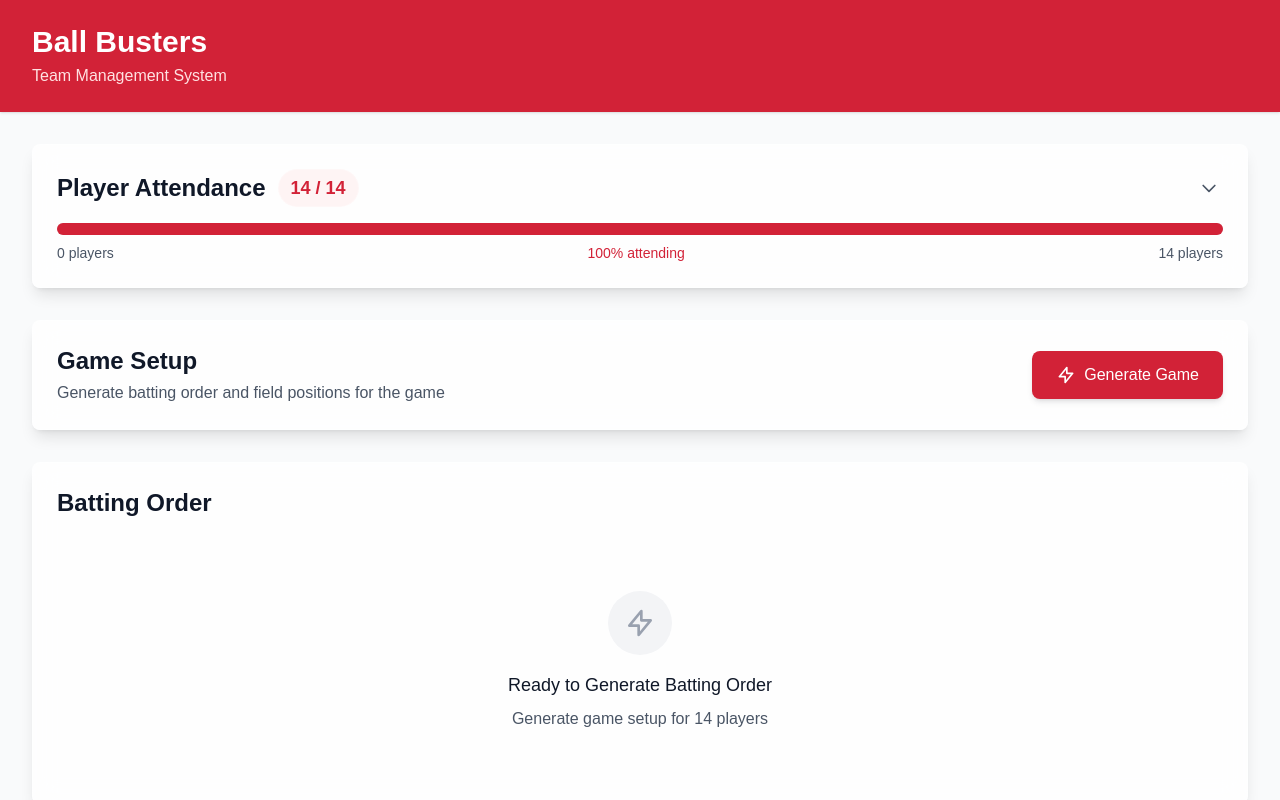
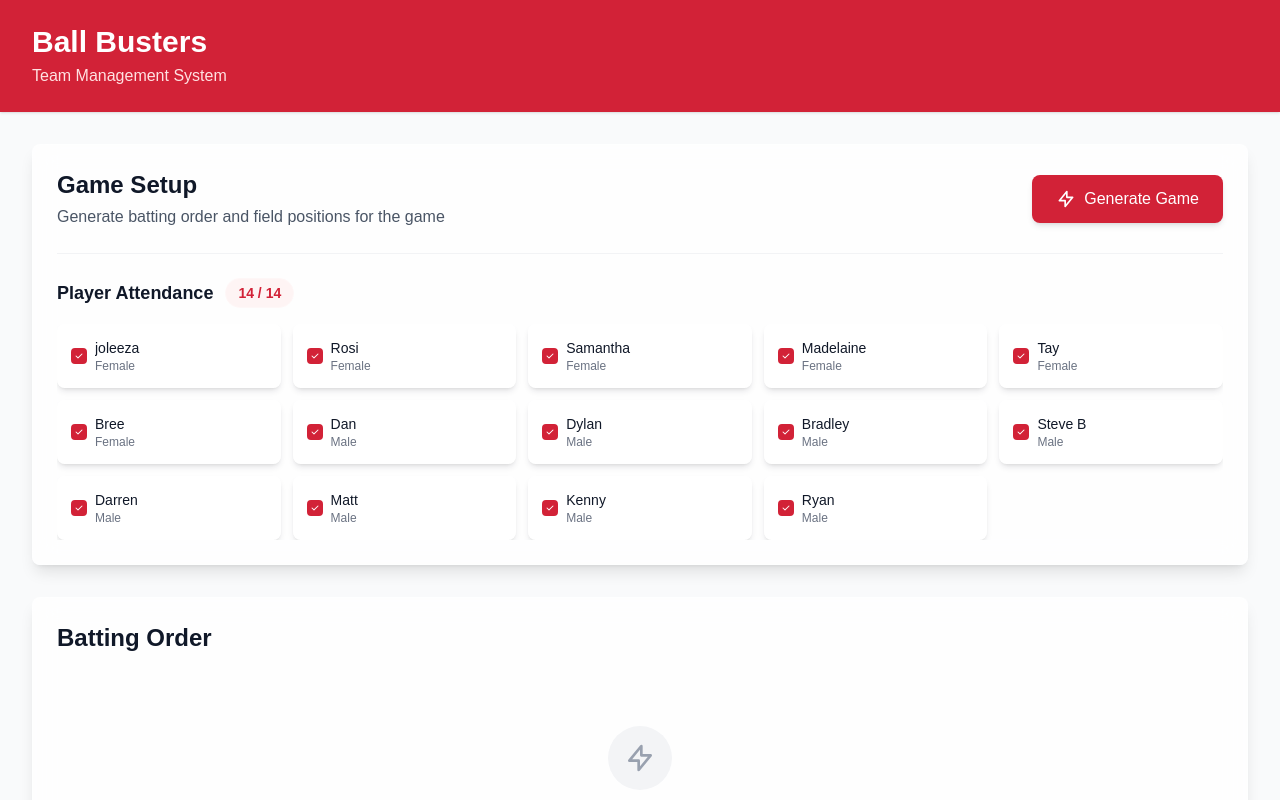
Before and after one commit to BradleyExton/ball-busters, a Next.js app: page / in a window 1280 px wide. Shown: the top 800 px of the page. Built offline with nearby package versions, Linux system fonts and the light colour scheme.

Commit message:
Add ability to share

```diff
--- a/app/AttendanceForm/index.tsx
+++ b/app/AttendanceForm/index.tsx
@@ -1,6 +1,6 @@
 "use client";
 
-import { useState } from "react";
+import { useState, useEffect, useRef } from "react";
 import { players } from "../data/players";
 
 interface AttendanceFormProps {
@@ -14,8 +14,31 @@ export default function AttendanceForm({
 }: AttendanceFormProps) {
   const [isExpanded, setIsExpanded] = useState(false);
 
+  // Ref for attendance card container to detect outside clicks
+  const attendanceRef = useRef<HTMLDivElement>(null);
+
+  // Handle outside click to collapse attendance card
+  useEffect(() => {
+    const handleClickOutside = (event: MouseEvent) => {
+      if (
+        attendanceRef.current &&
+        !attendanceRef.current.contains(event.target as Node)
+      ) {
+        setIsExpanded(false);
+      }
+    };
+
+    document.addEventListener("mousedown", handleClickOutside);
+    return () => {
+      document.removeEventListener("mousedown", handleClickOutside);
+    };
+  }, []);
+
   return (
-    <div className="bg-white/80 backdrop-blur-md rounded-lg shadow-lg border border-white/20 mb-8">
+    <div
+      ref={attendanceRef}
+      className="bg-white/80 backdrop-blur-md rounded-lg shadow-lg border border-white/20 mb-8"
+    >
       {/* Collapsible Header */}
       <div
         className="p-4 sm:p-6 cursor-pointer hover:bg-white/20 transition-colors duration-200"
--- a/app/Batting/index.tsx
+++ b/app/Batting/index.tsx
@@ -191,7 +191,7 @@ export default function BattingOrder({
           {isGenerated && battingOrder.length > 0 && (
             <button
               onClick={() => setIsEditMode(!isEditMode)}
-              className="px-3 py-1.5 text-sm font-medium rounded-lg transition-all duration-200 flex items-center gap-2 print:hidden shadow-md hover:shadow-lg hover:scale-105 active:scale-95 bg-[#D22237] text-white hover:bg-red-700"
+              className="px-3 py-1.5 text-sm font-medium rounded-lg transition-all duration-200 flex items-center gap-2 print:hidden shadow-md hover:shadow-lg hover:scale-105 active:scale-95 bg-[#D22237] text-white hover:bg-red-700 cursor-pointer"
             >
               {isEditMode ? (
                 <>
@@ -308,7 +308,7 @@ export default function BattingOrder({
                 <tr className="bg-[#D22237]">
                   <th
                     className={`py-2 text-center font-semibold text-white text-sm ${
-                      battingOrder.length > 11 ? "px-2" : "px-3"
+                      battingOrder.length > 9 ? "px-1" : "px-2"
                     }`}
                   >
                     Position
@@ -316,8 +316,8 @@ export default function BattingOrder({
                   {battingOrder.map((_, index) => (
                     <th
                       key={index}
-                      className={`py-2 text-center font-semibold text-white min-w-[80px] text-sm ${
-                        battingOrder.length > 11 ? "px-1" : "px-2"
+                      className={`py-2 text-center font-semibold text-white min-w-[60px] text-sm ${
+                        battingOrder.length > 9 ? "px-0.5" : "px-1"
                       }`}
                     >
                       {index + 1}
@@ -329,7 +329,7 @@ export default function BattingOrder({
                 <tr className="bg-gray-50">
                   <td
                     className={`py-2 font-medium text-white bg-[#354d74] text-sm ${
-                      battingOrder.length > 11 ? "px-2" : "px-3"
+                      battingOrder.length > 9 ? "px-1" : "px-2"
                     }`}
                   >
                     Player
@@ -358,7 +358,7 @@ export default function BattingOrder({
                         onDragEnd={isEditMode ? handleDragEnd : undefined}
                         className={`py-2 text-center text-xs font-medium ${
                           isEditMode ? "cursor-move" : "cursor-default"
-                        } ${battingOrder.length > 11 ? "px-1" : "px-2"} ${
+                        } ${battingOrder.length > 9 ? "px-0.5" : "px-1"} ${
                           draggedIndex === index ? "opacity-50 scale-95" : ""
                         } ${
                           hasAnyViolation
@@ -397,30 +397,6 @@ export default function BattingOrder({
           </div>
 
           <div className="mt-6 space-y-3">
-            <div className="p-4 bg-white/60 backdrop-blur-sm rounded-lg border border-white/30 shadow-md print:hidden">
-              <div className="flex items-center justify-between">
-                <div className="text-sm text-[#354d74] font-medium">
-                  Total Batters: {battingOrder.length}
-                </div>
-                {hasAnyViolations() && (
-                  <div className="text-sm text-red-600 font-medium flex items-center">
-                    <svg
-                      className="w-4 h-4 mr-1"
-                      fill="currentColor"
-                      viewBox="0 0 20 20"
-                    >
-                      <path
-                        fillRule="evenodd"
-                        d="M8.257 3.099c.765-1.36 2.722-1.36 3.486 0l5.58 9.92c.75 1.334-.213 2.98-1.742 2.98H4.42c-1.53 0-2.493-1.646-1.743-2.98l5.58-9.92zM11 13a1 1 0 11-2 0 1 1 0 012 0zm-1-8a1 1 0 00-1 1v3a1 1 0 002 0V6a1 1 0 00-1-1z"
-                        clipRule="evenodd"
-                      />
-                    </svg>
-                    Rule Violations Detected
-                  </div>
-                )}
-              </div>
-            </div>
-
             <div
               ref={rulesRef}
               className="p-3 bg-blue-50/80 backdrop-blur-sm rounded-lg border border-blue-200/50 print:hidden cursor-pointer"
--- a/app/page.tsx
+++ b/app/page.tsx
@@ -4,7 +4,6 @@ import { useState, useEffect, Suspense } from "react";
 import { useSearchParams, useRouter } from "next/navigation";
 import Image from "next/image";
 import PositionsTable from "./PositionsTable";
-import AttendanceForm from "./AttendanceForm";
 import BattingOrder from "./Batting";
 import { players } from "./data/players";
 
@@ -19,6 +18,7 @@ function HomeContent() {
 
   const [isGameGenerated, setIsGameGenerated] = useState(false);
   const [battingOrder, setBattingOrder] = useState<string[]>([]);
+  const [isAttendanceCollapsed, setIsAttendanceCollapsed] = useState(false);
 
   // Load shared game state from URL parameters
   useEffect(() => {
@@ -46,6 +46,7 @@ function HomeContent() {
           setAttendingPlayers(validAttendance);
           setBattingOrder(validBattingOrder);
           setIsGameGenerated(true);
+          setIsAttendanceCollapsed(true);
         }
       } catch (error) {
         console.error("Error parsing shared game data:", error);
@@ -62,6 +63,7 @@ function HomeContent() {
     // Reset game when attendance changes
     setIsGameGenerated(false);
     setBattingOrder([]);
+    setIsAttendanceCollapsed(false);
   };
 
   // Share functionality
@@ -429,11 +431,13 @@ function HomeContent() {
 
     setBattingOrder(bestOrder);
     setIsGameGenerated(true);
+    setIsAttendanceCollapsed(true);
   };
 
   const resetGame = () => {
     setIsGameGenerated(false);
     setBattingOrder([]);
+    setIsAttendanceCollapsed(false);
     // Clear URL parameters
     router.push(window.location.pathname);
   };
@@ -450,13 +454,6 @@ function HomeContent() {
       </div>
 
       <div className="max-w-7xl mx-auto px-4 sm:px-6 lg:px-8 py-4 sm:py-8 space-y-4 sm:space-y-8 print:py-2 print:space-y-4 print:w-full print:max-w-none print:px-8">
-        <div className="print:hidden">
-          <AttendanceForm
-            attendingPlayers={attendingPlayers}
-            onAttendanceChange={handleAttendanceChange}
-          />
-        </div>
-
         {/* Game Generation Section */}
         <div className="bg-white/80 backdrop-blur-md rounded-lg shadow-lg border border-white/20 p-4 sm:p-6 print:hidden">
           <div className="flex flex-col sm:flex-row sm:items-center sm:justify-between space-y-4 sm:space-y-0">
@@ -553,6 +550,103 @@ function HomeContent() {
               )}
             </div>
           </div>
+
+          {/* Player Attendance Section */}
+          <div className="mt-6 border-t border-gray-200/50 pt-6">
+            <div className="flex items-center justify-between mb-4">
+              <div className="flex items-center space-x-3">
+                <h3 className="text-lg font-semibold text-gray-900">
+                  Player Attendance
+                </h3>
+                <span className="text-sm font-bold text-[#D22237] bg-red-50/80 backdrop-blur-sm px-3 py-1 rounded-full border border-white/30">
+                  {attendingPlayers.length} / {players.length}
+                </span>
+              </div>
+              {isGameGenerated && (
+                <button
+                  onClick={() =>
+                    setIsAttendanceCollapsed(!isAttendanceCollapsed)
+                  }
+                  className="flex items-center space-x-1 px-3 py-1.5 text-sm font-medium text-gray-600 hover:text-[#D22237] hover:bg-red-50/60 rounded-lg transition-all duration-200 cursor-pointer"
+                >
+                  <svg
+                    className={`w-4 h-4 transition-transform duration-200 ${
+                      isAttendanceCollapsed ? "rotate-0" : "rotate-180"
+                    }`}
+                    fill="none"
+                    stroke="currentColor"
+                    viewBox="0 0 24 24"
+                  >
+                    <path
+                      strokeLinecap="round"
+                      strokeLinejoin="round"
+                      strokeWidth={2}
+                      d="M19 9l-7 7-7-7"
+                    />
+                  </svg>
+                  <span>{isAttendanceCollapsed ? "Show" : "Hide"}</span>
+                </button>
+              )}
+            </div>
+
+            {/* Player Grid - Collapsible */}
+            <div
+              className={`transition-all duration-300 ease-in-out overflow-hidden ${
+                isAttendanceCollapsed
+                  ? "max-h-0 opacity-0"
+                  : "max-h-[2000px] opacity-100"
+              }`}
+            >
+              <div className="grid grid-cols-2 sm:grid-cols-3 lg:grid-cols-4 xl:grid-cols-5 gap-3">
+                {players.map((player) => (
+                  <label
+                    key={player.name}
+                    className="group flex items-center space-x-2 cursor-pointer p-3 rounded-lg border-2 border-white/30 hover:border-[#D22237]/60 transition-all duration-200 bg-white/40 backdrop-blur-sm hover:bg-red-50/60 shadow-md min-w-0"
+                  >
+                    <div className="relative flex-shrink-0">
+                      <input
+                        type="checkbox"
+                        checked={attendingPlayers.includes(player.name)}
+                        onChange={(e) =>
+                          handleAttendanceChange(player.name, e.target.checked)
+                        }
+                        className="sr-only"
+                      />
+                      <div
+                        className={`w-4 h-4 rounded border-2 flex items-center justify-center transition-all duration-200 ${
+                          attendingPlayers.includes(player.name)
+                            ? "bg-[#D22237] border-[#D22237]"
+                            : "bg-white border-gray-300 group-hover:border-[#D22237]"
+                        }`}
+                      >
+                        {attendingPlayers.includes(player.name) && (
+                          <svg
+                            className="w-2.5 h-2.5 text-white"
+                            fill="currentColor"
+                            viewBox="0 0 20 20"
+                          >
+                            <path
+                              fillRule="evenodd"
+                              d="M16.707 5.293a1 1 0 010 1.414l-8 8a1 1 0 01-1.414 0l-4-4a1 1 0 011.414-1.414L8 12.586l7.293-7.293a1 1 0 011.414 0z"
+                              clipRule="evenodd"
+                            />
+                          </svg>
+                        )}
+                      </div>
+                    </div>
+                    <div className="flex-1 min-w-0">
+                      <span className="text-sm font-medium text-gray-900 block truncate">
+                        {player.name}
+                      </span>
+                      <span className="text-xs text-gray-500 truncate block">
+                        {player.gender === "MALE" ? "Male" : "Female"}
+                      </span>
+                    </div>
+                  </label>
+                ))}
+              </div>
+            </div>
+          </div>
         </div>
 
         <BattingOrder
```
